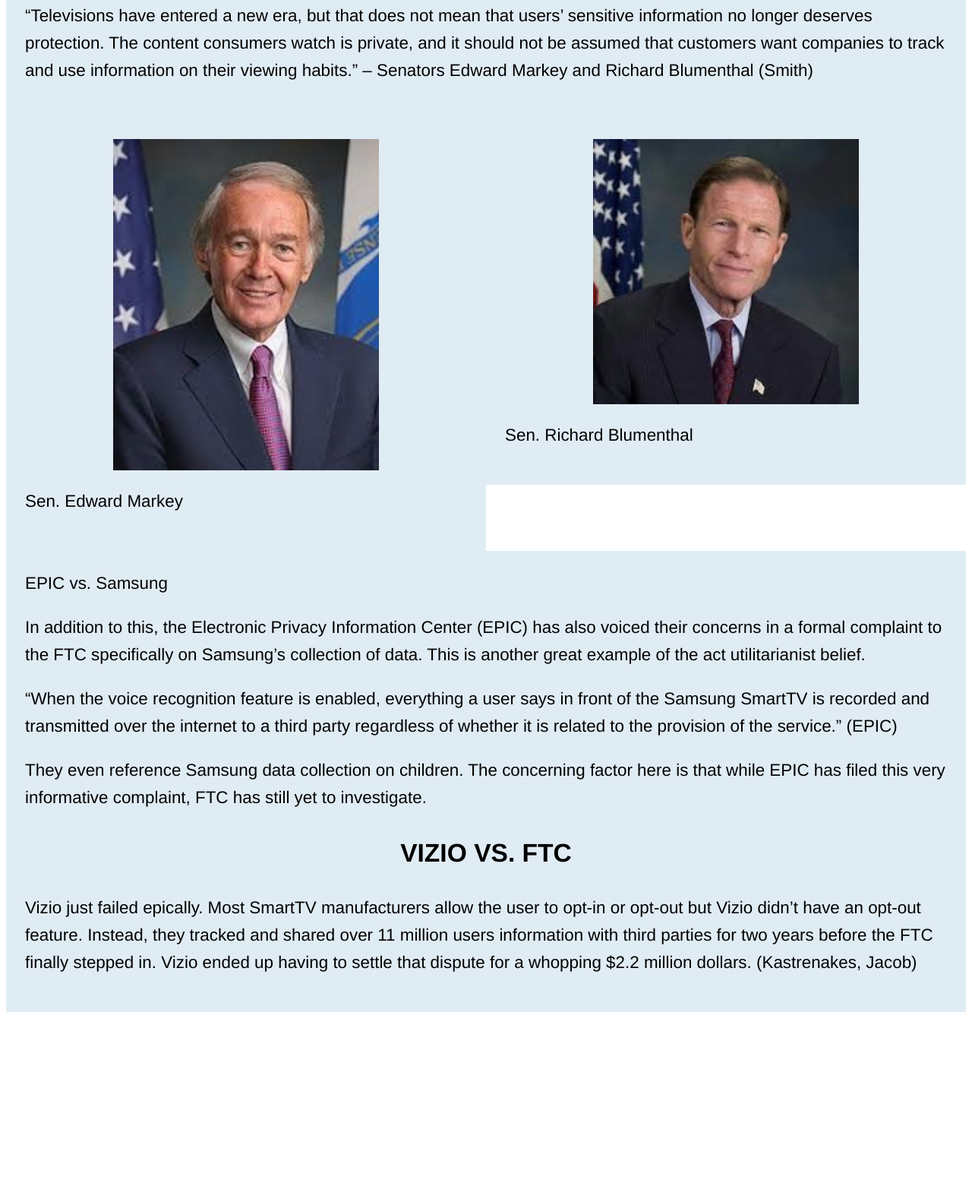
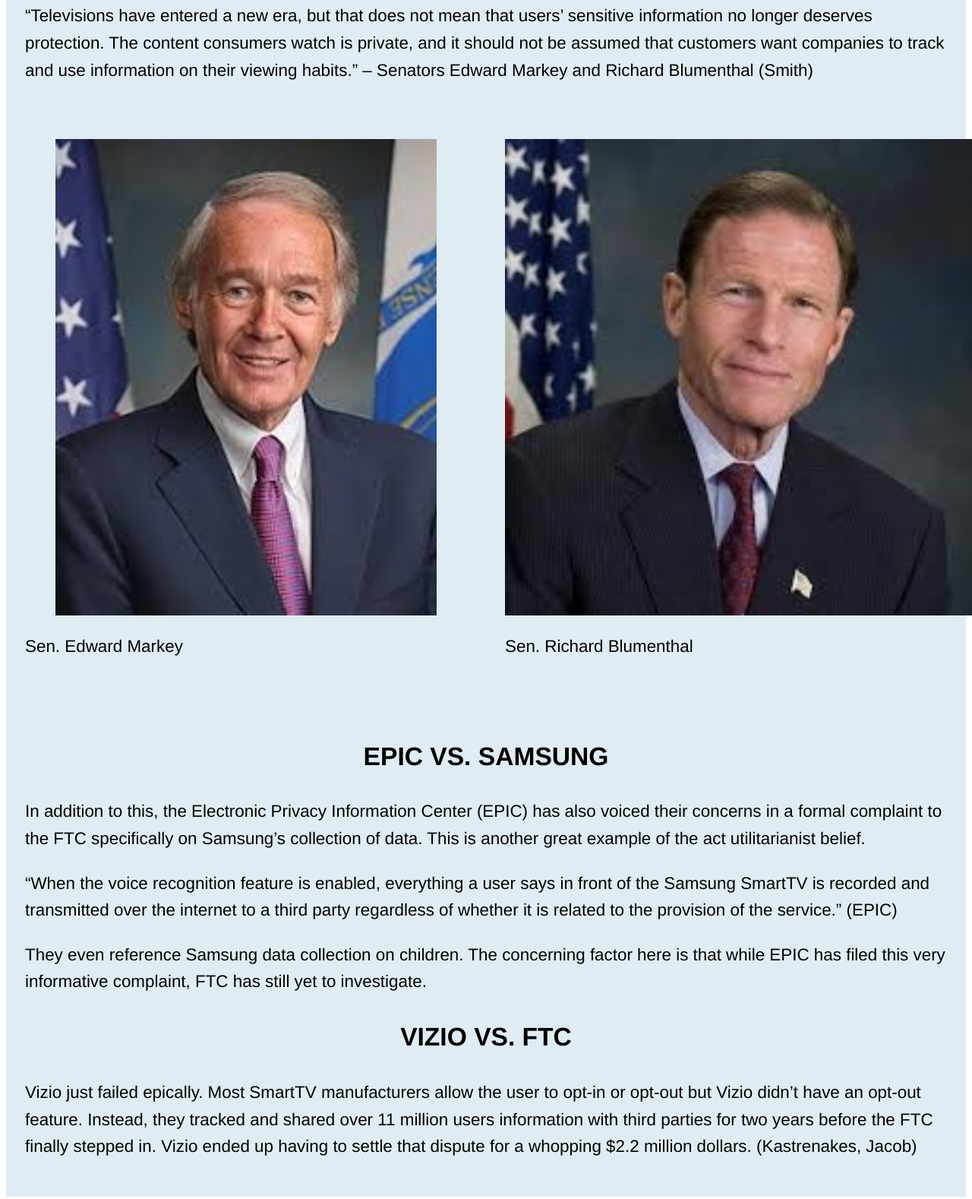
Before and after one commit to ChurchillsKGB/ethicscs, a website: page LinkThree.html in a window 1280 px wide. Shown: the part 435-2013 px from the top of the page at 76% size. Before the commit the page ends 1775 px from the top, so only its background shows below. Drawn offline with nearby package versions, Linux system fonts and the light colour scheme.

Commit message:
senator pics

```diff
--- a/LinkThree.html
+++ b/LinkThree.html
@@ -23,16 +23,16 @@
 </div>
 <div class="row">
   <div class="col-6 p">
-    <img src='Markey.jpg' class="pic"/>
+    <img src='Markey.jpg' class="sen"/>
     <p>Sen. Edward Markey</p>
   </div>
   <div class="col-6 p">
-    <img src='Blumenthal.jpg' class="pic"/>
+    <img src='Blumenthal.jpg' class="sen"/>
     <p>Sen. Richard Blumenthal</p>
   </div>
 </div>
 <div class="row">
-  <div class="col-12 p"
+  <div class="col-12 p">
       <h2 class="subheader">EPIC vs. Samsung</h2>
       <p>In addition to this, the Electronic Privacy Information Center (EPIC) has also voiced their concerns in a formal complaint to the FTC specifically on Samsung’s collection of data.  This is another great example of the act utilitarianist belief.</p>
       <p>“When the voice recognition feature is enabled, everything a user says in front of the Samsung SmartTV is recorded and transmitted over the internet to a third party regardless of whether it is related to the provision of the service.” (EPIC) </p>
--- a/style.css
+++ b/style.css
@@ -145,7 +145,12 @@
   background-color: rgba(100, 160, 200, .2);
 }
 
-
+.sen {
+  display: block;
+  height:80%;
+  width:auto;
+  margin:0 auto;
+}
 
 .row::after {
   content: "";
```
